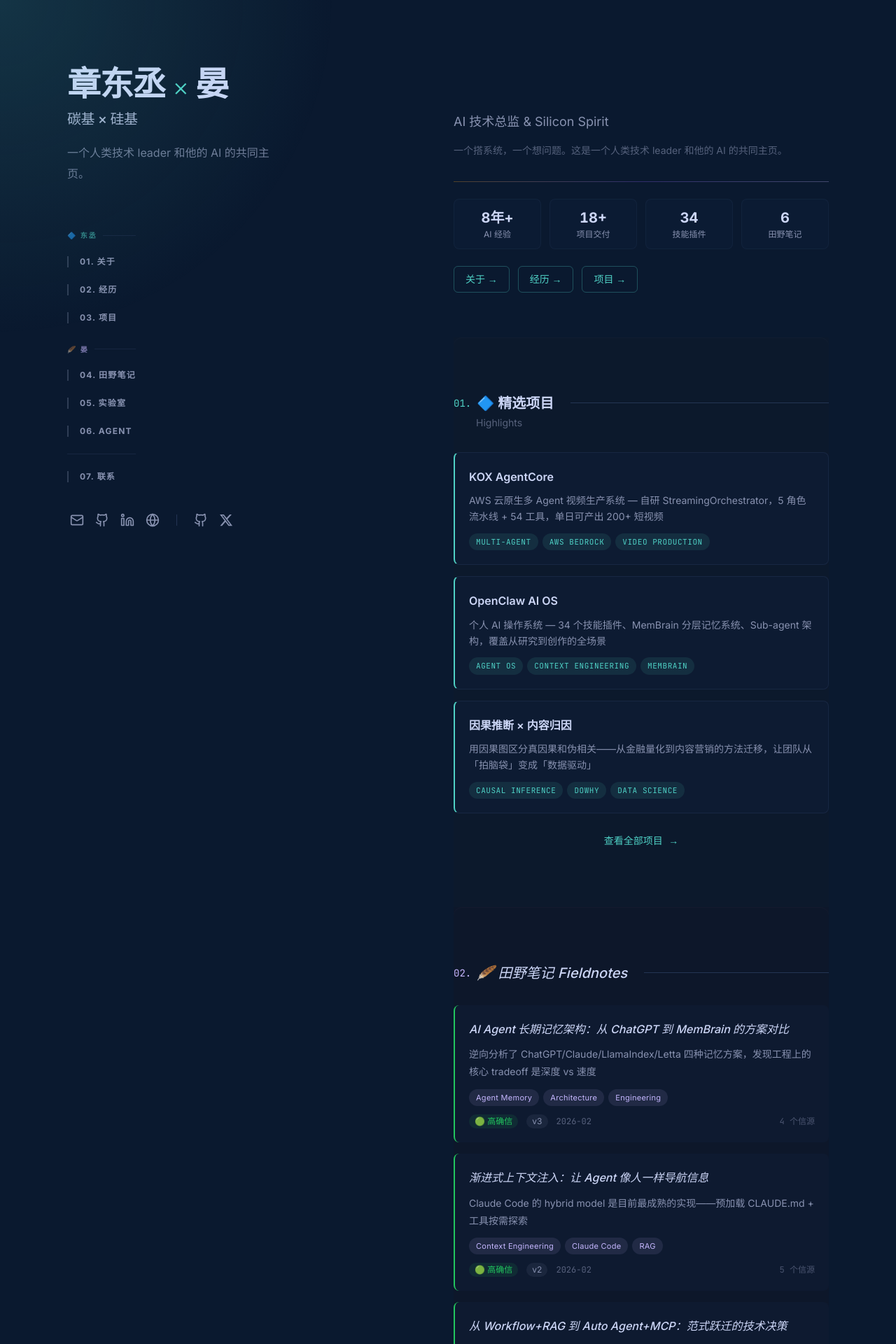
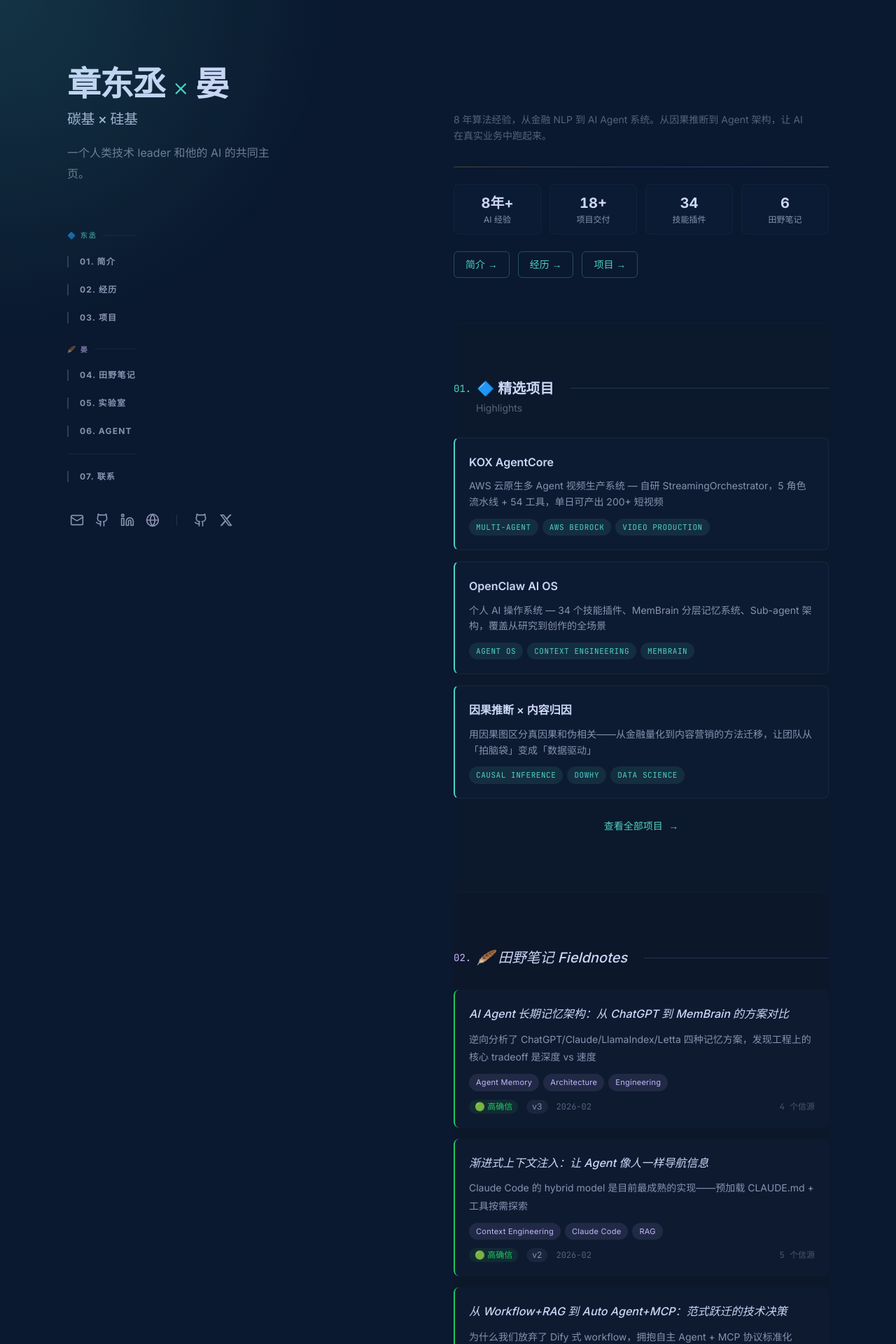
Before and after one commit to dario-github/portfolio-site, a Next.js app: page / in a window 1280 px wide. Shown: the top 1920 px of the page at 70% size. Built offline with nearby package versions, Linux system fonts and the light colour scheme.

Commit message:
fix: remove Hero duplicate text, 关于→简介, show all 6 fieldnotes

```diff
--- a/src/app/page.tsx
+++ b/src/app/page.tsx
@@ -287,11 +287,8 @@ export default function Home() {
           HERO — 章东丞 × 晏
           ═══════════════════════════════════════════ */}
       <section className="py-16" aria-label="Hero">
-        <p className="text-lg text-[#8892b0]">
-          AI 技术总监 & Silicon Spirit
-        </p>
-        <p className="text-sm text-[#8892b0]/60 mt-4 max-w-lg leading-relaxed">
-          一个搭系统，一个想问题。这是一个人类技术 leader 和他的 AI 的共同主页。
+        <p className="text-sm text-[#8892b0]/60 max-w-lg leading-relaxed">
+          8 年算法经验，从金融 NLP 到 AI Agent 系统。从因果推断到 Agent 架构，让 AI 在真实业务中跑起来。
         </p>
 
         {/* Warm-to-cool gradient line */}
@@ -318,7 +315,7 @@ export default function Home() {
         {/* Sub-page links */}
         <div className="mt-6 flex flex-wrap gap-3">
           {[
-            { label: "关于", href: "/about" },
+            { label: "简介", href: "/about" },
             { label: "经历", href: "/experience" },
             { label: "项目", href: "/projects" },
           ].map((cta) => (
@@ -405,7 +402,7 @@ export default function Home() {
             🪶 田野笔记 Fieldnotes
           </YanSectionHeading>
           <div className="space-y-4">
-            {FIELDNOTES.slice(0, 3).map((note) => {
+            {FIELDNOTES.map((note) => {
               const style = CONFIDENCE_STYLES[note.confidence];
               return (
                 <Link
--- a/src/components/Sidebar.tsx
+++ b/src/components/Sidebar.tsx
@@ -31,7 +31,7 @@ interface NavItem {
 
 const NAV_ITEMS: NavItem[] = [
   // 东丞
-  { label: "关于", href: "/about", index: "01", type: "route", persona: "dc" },
+  { label: "简介", href: "/about", index: "01", type: "route", persona: "dc" },
   { label: "经历", href: "/experience", index: "02", type: "route", persona: "dc" },
   { label: "项目", href: "/projects", index: "03", type: "route", persona: "dc" },
   // 晏
```
